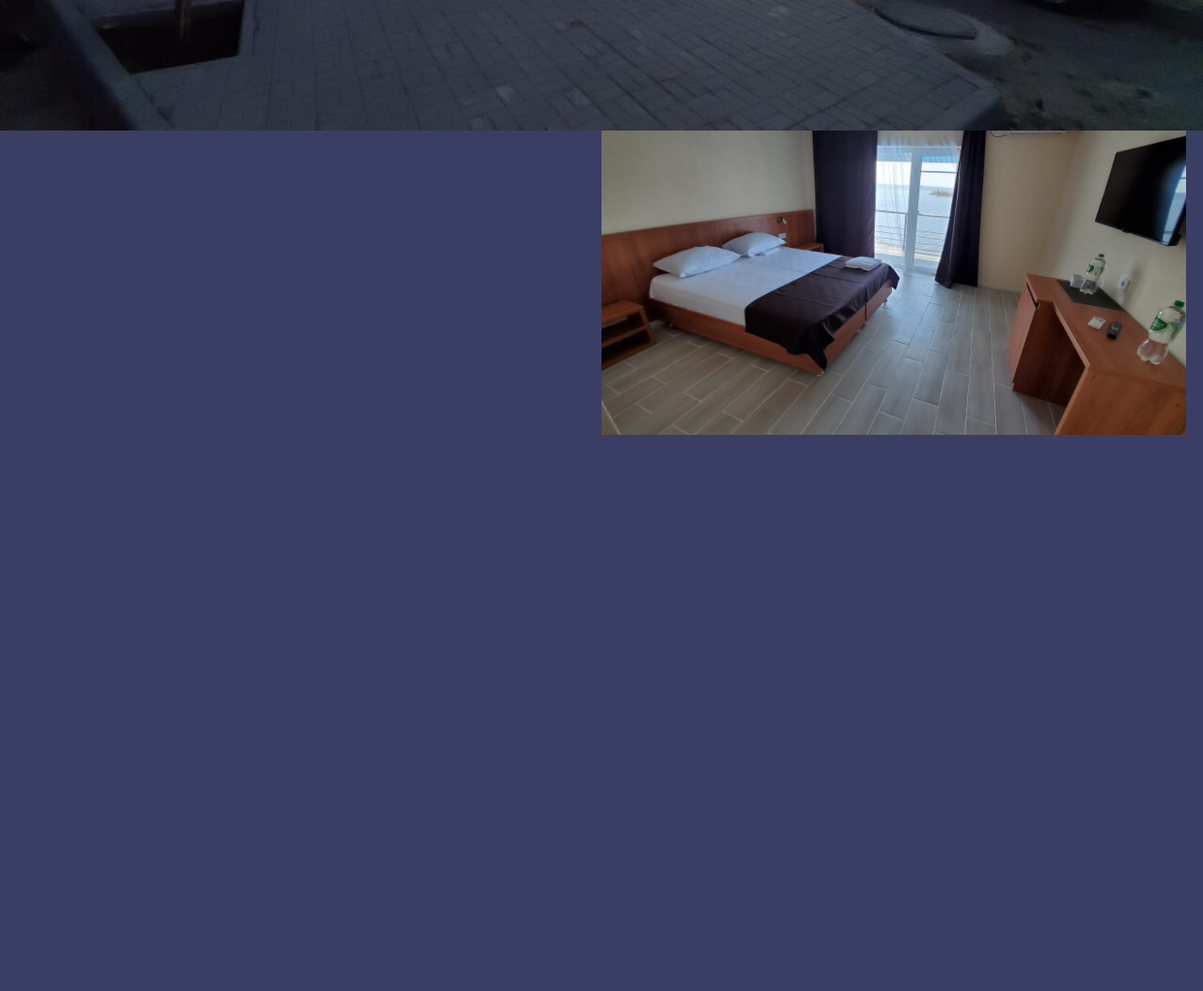
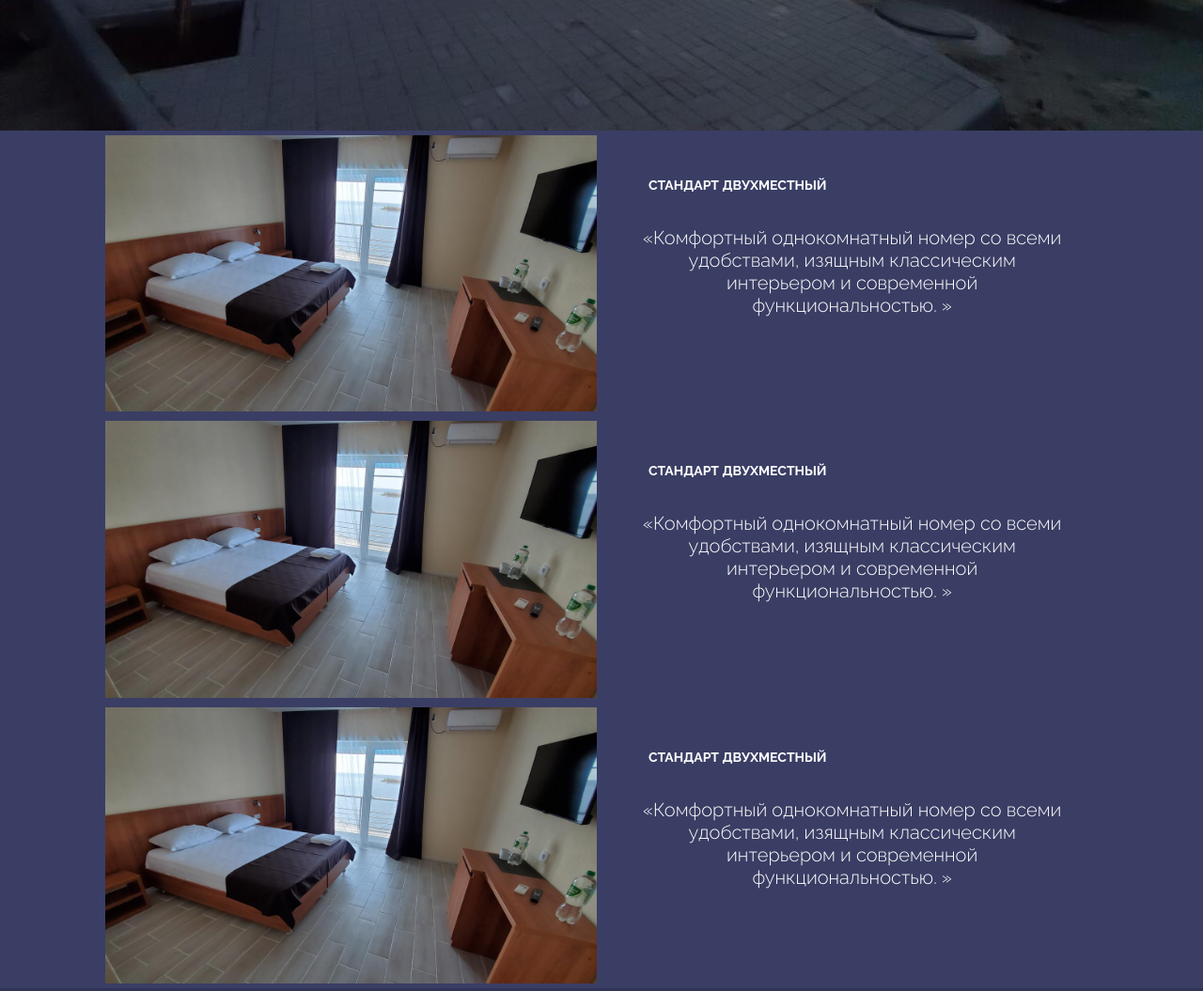
Before and after one commit to KhripunovS/lab1, a plain HTML site: page suit.html in a window 1280 px wide. Shown: the part 581-1636 px from the top of the page at 94% size. Drawn offline with nearby package versions, Linux system fonts and the light colour scheme.

Commit message:
Add files via upload

```diff
--- a/main.css
+++ b/main.css
@@ -445,17 +445,15 @@ p {
 
 
 .suit__img {
-	position: absolute;
-	top: -20%;
+	position: relative;
 
 
 	z-index: 1;
 
-		flex-direction: column;
+    flex-direction: column;
 
-	height: 450px;
-	padding-top: 100px;
-
+    min-width: 450px;
+    padding: 5px;
 	background-size: cover;
 }
 
--- a/suit.html
+++ b/suit.html
@@ -3,6 +3,15 @@
 <head>
 	<meta charset="utf-8">
 		<link href="https://fonts.googleapis.com/css?family=Cardo:400i|Open+Sans:700|Raleway:300,400,600,700&display=swap"rel="stylesheet">
+		 <link rel="stylesheet" href="./web_lab_files/bootstrap.min.css" integrity="sha384-JcKb8q3iqJ61gNV9KGb8thSsNjpSL0n8PARn9HuZOnIxN0hoP+VmmDGMN5t9UJ0Z" crossorigin="anonymous">
+     <link rel="stylesheet" href="https://stackpath.bootstrapcdn.com/bootstrap/4.5.2/css/bootstrap.min.css" integrity="sha384-JcKb8q3iqJ61gNV9KGb8thSsNjpSL0n8PARn9HuZOnIxN0hoP+VmmDGMN5t9UJ0Z" crossorigin="anonymous">
+    <link rel="apple-touch-icon" href="/docs/4.5/assets/img/favicons/apple-touch-icon.png" sizes="180x180">
+    <link rel="icon" href="/docs/4.5/assets/img/favicons/favicon-32x32.png" sizes="32x32" type="image/png">
+    <link rel="icon" href="/docs/4.5/assets/img/favicons/favicon-16x16.png" sizes="16x16" type="image/png">
+    <link rel="manifest" href="/docs/4.5/assets/img/favicons/manifest.json">
+    <link rel="mask-icon" href="/docs/4.5/assets/img/favicons/safari-pinned-tab.svg" color="#563d7c">
+    <link rel="icon" href="/docs/4.5/assets/img/favicons/favicon.ico">
+    <link rel="stylesheet" type="text/css" href="css/style.css">
 		<link rel="stylesheet" href="main.css">
 		<title>Pier inn</title>
 
@@ -36,25 +45,48 @@
 	</div>
 
 </div>
-
-<div class="suit">
-	<div class="container">
-			<div class="suit__item">
-				<div class="suit__photo">
-					<p style="text-align: center;">
-					<img class="suit__img" src="images\номер3.jpg" alt=""></p>
-				</div>
-				<div class="suit__content">
-				<div class="suit__author">Стандарт двухместный</div>
+<div class=" suit">
+    <div class="suit__item">
+        <div class="col-1"></div>
+        <img class="suit__img col-5" src="images\номер3.jpg" alt="">
+        <div class="suit__content col-5">
+				<div class="suit__author ">Стандарт двухместный</div>
 					<div class="suit__text">«Комфортный однокомнатный номер со всеми удобствами, изящным классическим интерьером и современной функциональностью. »</div>
 
 		</div>
-	</div>
+        <div class="col-1"></div>
+    </div>
+    <div class="height 200px">
+
 </div>
+    <div class=" suit">
+    <div class="suit__item">
+        <div class="col-1"></div>
+        <img class="suit__img col-5" src="images\номер3.jpg" alt="">
+        <div class="suit__content col-5">
+				<div class="suit__author ">Стандарт двухместный</div>
+					<div class="suit__text">«Комфортный однокомнатный номер со всеми удобствами, изящным классическим интерьером и современной функциональностью. »</div>
+
+		</div>
+        <div class="col-1"></div>
+    </div>
+</div>
+    <div class=" suit">
+    <div class="suit__item">
+        <div class="col-1"></div>
+        <img class="suit__img col-5" src="images\номер3.jpg" alt="">
+        <div class="suit__content col-5">
+				<div class="suit__author ">Стандарт двухместный</div>
+					<div class="suit__text">«Комфортный однокомнатный номер со всеми удобствами, изящным классическим интерьером и современной функциональностью.
+                 »</div>
+
+		</div>
+        <div class="col-1"></div>
+    </div>
 </div>
 
 
-<div class="copyright">
+    <div class="copyright">
 			<div class="container">
 			<div class="copyright__text">
 				<div>Copyright © 2020 Pier. Все права защищены.</div>
@@ -67,4 +99,4 @@
 
 
 		  </body>
-		  </html>
+</html>
```
